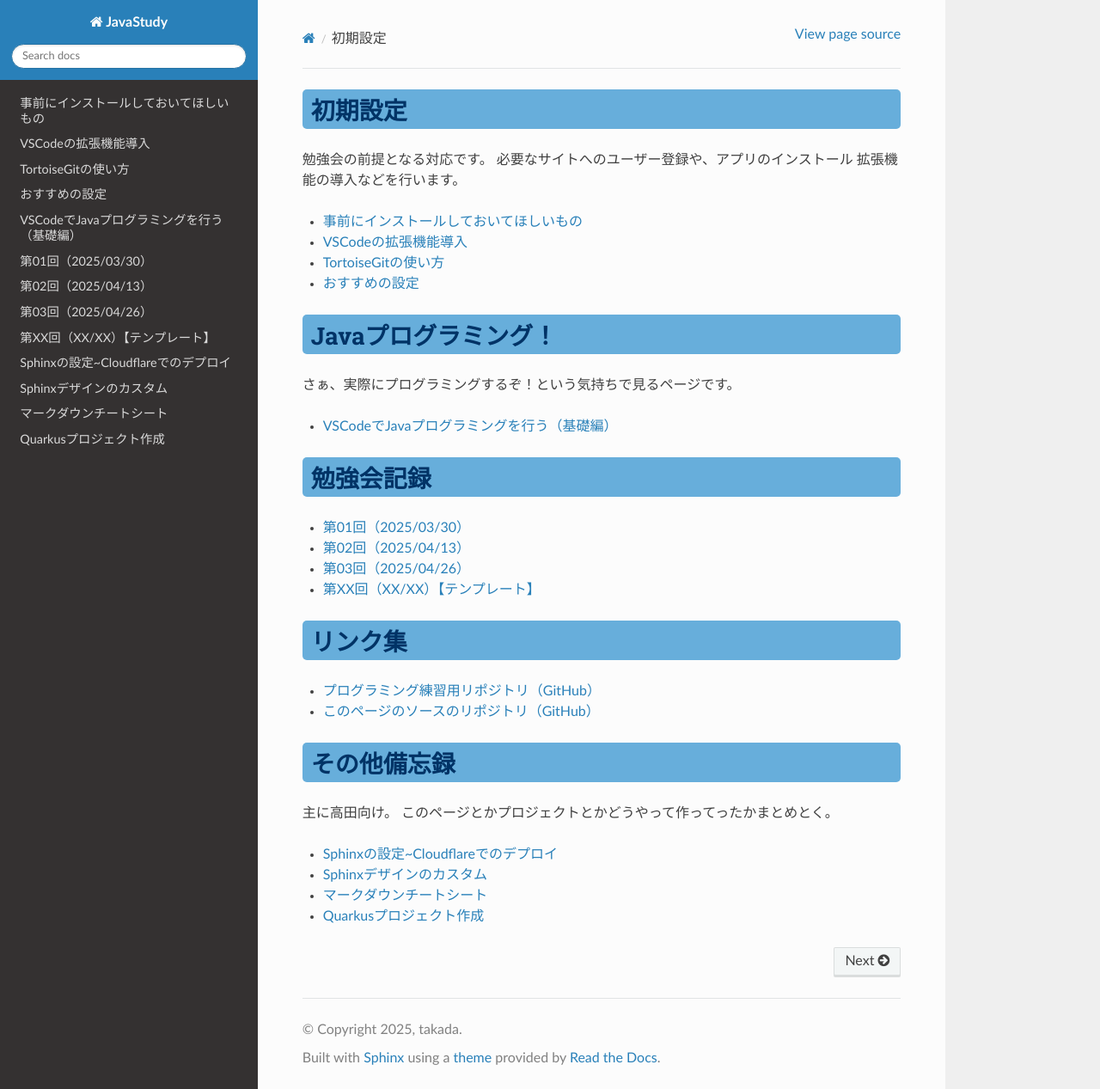
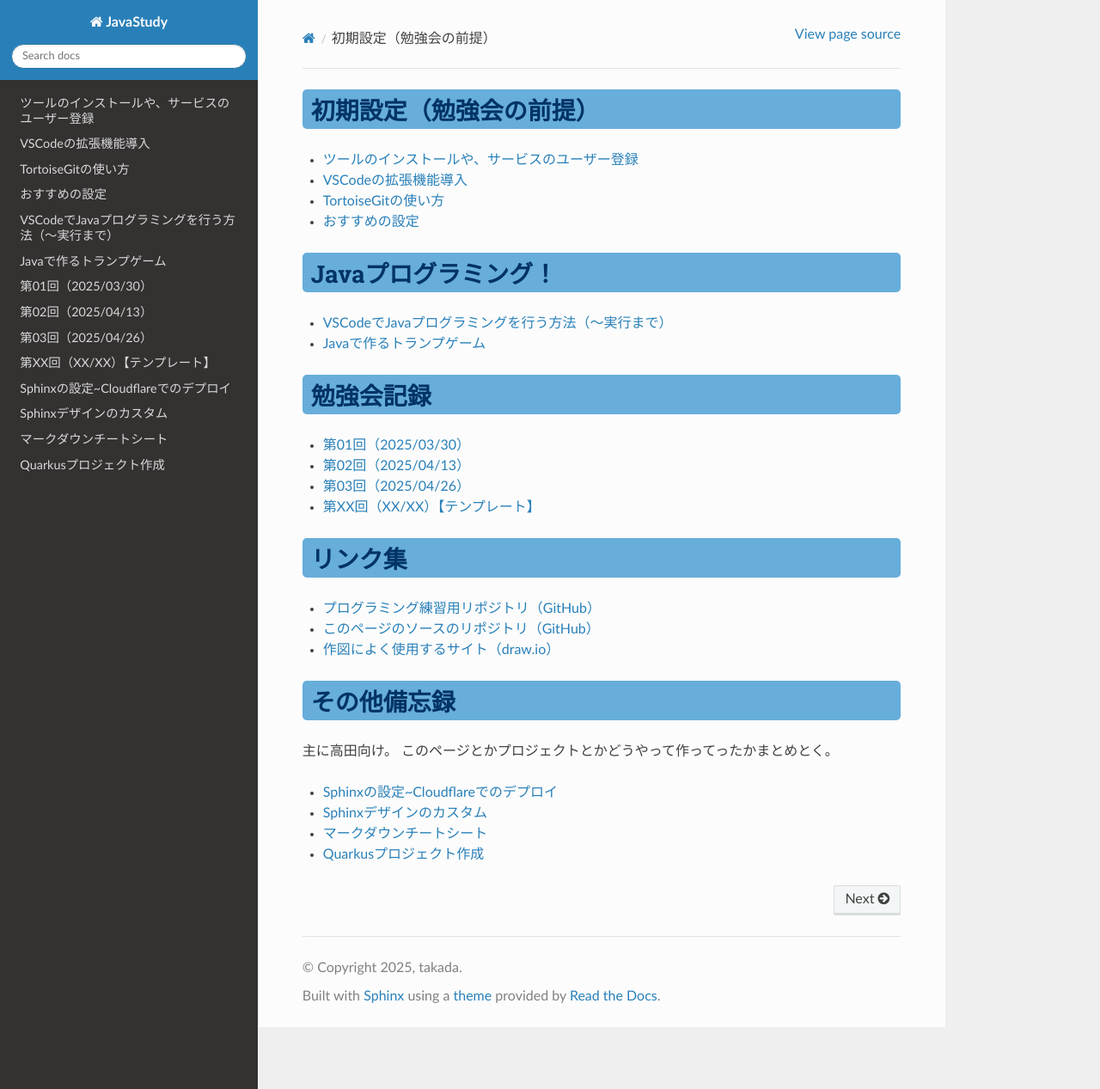
Before and after one commit to tau057/JavaStudy, a Sphinx documentation site: the page built from source/index.rst, in a window 1280 px wide and 1267 px high. Shown: the whole window at 86% size. Built offline with Sphinx 7.4.7 and the Read the Docs theme 3.1.0, drawn with Linux system fonts in a browser that asks for light colours.

Commit message:
カードゲーム作成用の補助テキストの追加

```diff
--- a/source/JavaProgramming/simpleProject.md
+++ b/source/JavaProgramming/simpleProject.md
@@ -1,4 +1,4 @@
-# VSCodeでJavaプログラミングを行う（基礎編）
+# VSCodeでJavaプログラミングを行う方法（～実行まで）
 
 案件のプロジェクトのような複雑なものではなく
 mainクラスから実行可能な、小さなプロジェクトを作成します。
--- /dev/null
+++ b/source/JavaProgramming/trumpGame/index.rst
@@ -0,0 +1,7 @@
+Javaで作るトランプゲーム
+===============================
+
+.. toctree::
+   :maxdepth: 1
+
+   ./text/01
--- a/source/SetUpManuals/inits.md
+++ b/source/SetUpManuals/inits.md
@@ -1,4 +1,4 @@
-# 事前にインストールしておいてほしいもの
+# ツールのインストールや、サービスのユーザー登録
 
 開発に必要なツールや、サイトへのユーザー登録について記載。
 
--- a/source/_static/custom.css
+++ b/source/_static/custom.css
@@ -20,7 +20,7 @@
 
 /* h3 見出し */
 section h3 {
-    background: linear-gradient(to right, rgba(195, 218, 102, 0.4), rgba(195, 218, 102, 0.4) 60%, transparent 100%);
+    background: linear-gradient(to right, rgb(231, 255, 134), rgba(231, 255, 134, 0.4) 60%, transparent 100%);
     padding: 3px 10px;
     border-radius: 5px;
     color: #003366;
@@ -28,7 +28,7 @@
 
 /* h4 見出し */
 section h4 {
-    background: linear-gradient(to right, rgba(195, 218, 102, 0.3), rgba(195, 218, 102, 0.3) 50%, transparent 100%);
+    background: linear-gradient(to right, rgba(237, 255, 170, 0.518), rgba(240, 255, 184, 0.3) 50%, transparent 100%);
     padding: 3px 10px;
     border-radius: 5px;
     color: #003366;
@@ -36,7 +36,7 @@
 
 /* h5 見出し */
 section h5 {
-    background: linear-gradient(to right, rgba(195, 218, 102, 0.2), rgba(195, 218, 102, 0.2) 40%, transparent 100%);
+    background: linear-gradient(to right, rgba(240, 255, 184, 0.2), rgba(240, 255, 184, 0.2) 40%, transparent 100%);
     padding: 3px 10px;
     border-radius: 5px;
     color: #003366;
@@ -44,7 +44,7 @@
 
 /* h6 見出し */
 section h6 {
-    background: linear-gradient(to right, rgba(195, 218, 102, 0.1), rgba(195, 218, 102, 0.1) 30%, transparent 100%);
+    background: linear-gradient(to right, rgba(240, 255, 184, 0.1), rgba(240, 255, 184, 0.1) 30%, transparent 100%);
     padding: 3px 10px;
     border-radius: 5px;
     color: #003366;
--- a/source/index.rst
+++ b/source/index.rst
@@ -1,8 +1,5 @@
-初期設定
+初期設定（勉強会の前提）
 ===============================
-勉強会の前提となる対応です。
-必要なサイトへのユーザー登録や、アプリのインストール
-拡張機能の導入などを行います。
 
 .. toctree::
    :maxdepth: 1
@@ -15,12 +12,12 @@
 
 Javaプログラミング！
 ===============================
-さぁ、実際にプログラミングするぞ！という気持ちで見るページです。
 
 .. toctree::
    :maxdepth: 1
 
    ./JavaProgramming/simpleProject
+   ./JavaProgramming/trumpGame/index
 
 
 
@@ -42,6 +39,8 @@
 - `プログラミング練習用リポジトリ（GitHub） <https://github.com/tau057/JavaQuarkusStudy>`_
 - `このページのソースのリポジトリ（GitHub） <https://github.com/tau057/JavaStudy>`_
 
+- `作図によく使用するサイト（draw.io） <https://app.diagrams.net/>`_
+
 
 その他備忘録
 ===============================
```
Also changed, not shown: source/JavaProgramming/trumpGame/text/01.md (added, +60 -0 lines), source/JavaProgramming/trumpGame/Images/01_01.png (added).
